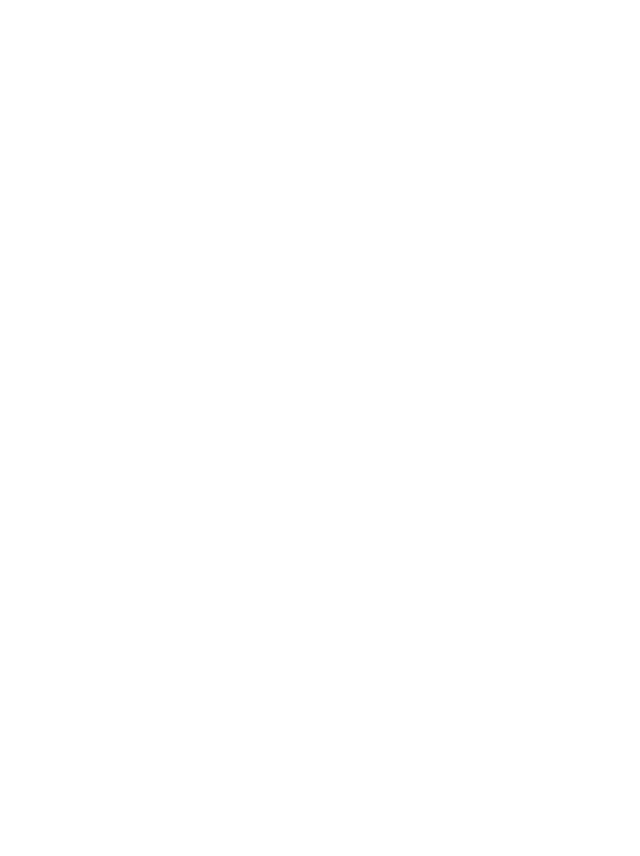
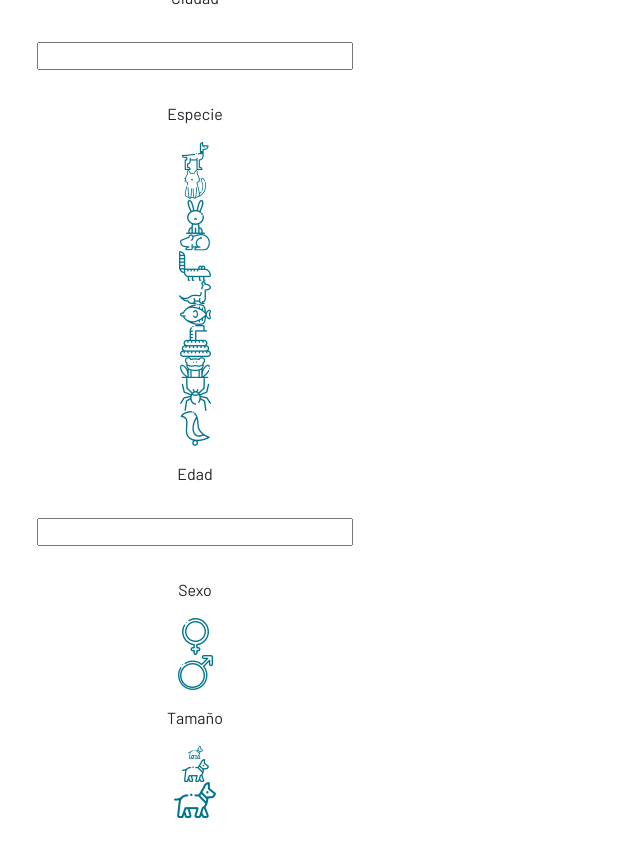
Before and after one commit to davidsotelo26/protectora-front, a React (Create React App) app: page /filter in a window 1280 px wide. Before the commit this address had no page. Shown: the top 856 px of the page, without its empty margins (0-640 px from the left). Before the commit the page ends 800 px from the top, so only its background shows below. Built offline with nearby package versions, Linux system fonts and the light colour scheme.

Commit message:
Pagina Filtros

```diff
--- a/src/App.jsx
+++ b/src/App.jsx
@@ -11,6 +11,7 @@
 import Donaciones from "./Pages/donaciones/donaciones";
 import ProfilePage from "./Pages/profilepage/profilepage";
 import HelpPage from "./Pages/helpPage/helpPage";
+import Filtros from "./Pages/filtrosBusqueda/Filtros";
 
 function App() {
   return (
@@ -21,6 +22,7 @@
           <Route path="/onboarding" element={<Onboarding />} />
           <Route path="/logincover" element={<LoginCover />} />
           <Route path="/loginregister" element={<LoginRegister />} />
+          <Route path="/filter" element={<Filtros />}/>
           <Route path="/map" element={<MapPage />} />
           <Route path="/home" element={<Home />} />
           <Route path="/mas" element={<MasPage />} />
--- /dev/null
+++ b/src/Pages/filtrosBusqueda/Filtros.jsx
@@ -0,0 +1,49 @@
+import React, { useState } from "react";
+import "./Filtros.scss";
+const iconos = require.context("../../assets", true);
+
+function Filtros({ onSearch, t }) {
+    const [searchTerm, setSearchTerm] = useState("");
+
+    const handleSearch = (event) => {
+        const value = event.target.value;
+        setSearchTerm(value);
+        onSearch(value);
+    };
+    return (
+        <div id="filter">
+            <h2 id="f-title">Filtros</h2>
+            <p className="f-para">Ciudad</p>
+                <input className="f-input"
+                type="text"
+                value={searchTerm}
+                onChange={handleSearch} />
+            <p className="f-para">Especie</p>
+            <img className="f-img" src={iconos("./Primarios/perrop.png")} alt="" />
+            <img className="f-img" src={iconos("./Primarios/cat.png")} alt="" />
+            <img className="f-img" src={iconos("./Primarios/conejo.png")} alt="" />
+            <img className="f-img" src={iconos("./Primarios/067Hamster.png")} alt="" />
+            <img className="f-img" src={iconos("./Primarios/CoatiCopy.png")} alt="" />
+            <img className="f-img" src={iconos("./Primarios/huron.png")} alt="" />
+            <img className="f-img" src={iconos("./Primarios/fish2.png")} alt="" />
+            <img className="f-img" src={iconos("./Primarios/snake.png")} alt="" />
+            <img className="f-img" src={iconos("./Primarios/anfibio.png")} alt="" />
+            <img className="f-img" src={iconos("./Primarios/aracnido.png")} alt="" />
+            <img className="f-img" src={iconos("./Primarios/ave.png")} alt="" />
+            <p className="f-para">Edad</p>
+            <input className="f-input"
+                type="text"
+                value={searchTerm}
+                onChange={handleSearch}/>
+            <p className="f-para">Sexo</p>
+            <img className="f-img" src={iconos("./Primarios/female.png")} alt="" />
+            <img className="f-img" src={iconos("./Primarios/male.png")} alt="" />
+            <p className="f-para">Tamaño</p>
+            <img className="f-img" src={iconos("./Primarios/group.png")} alt="" />
+            <img className="f-img" src={iconos("./Primarios/groupCopy.png")} alt="" />
+            <img className="f-img" src={iconos("./Primarios/groupCopy2.png")} alt="" />
+        </div>
+    )
+}
+
+export default Filtros
--- /dev/null
+++ b/src/Pages/filtrosBusqueda/Filtros.scss
@@ -0,0 +1,24 @@
+#filter{
+    width: 100vw;
+    height: 80%;
+    display: flex;
+    flex-direction: column;
+    align-items: center;
+    justify-content: center;
+
+    #f-title{
+        font-size: 1.5rem;
+        font-weight: bold;
+        margin: 1rem;
+    }
+
+    .f-input{
+        margin: 1rem;
+        width: 80%;
+    }
+
+    .f-para{
+        font-size: 1rem;
+        margin: 1rem;
+    }
+}
```
